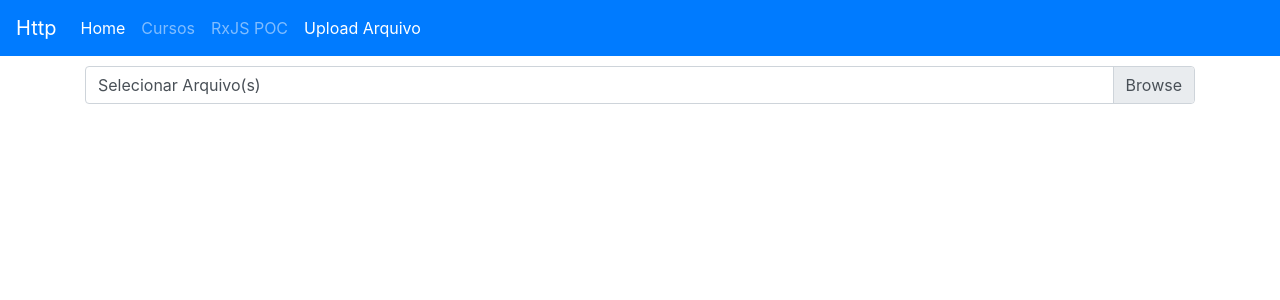
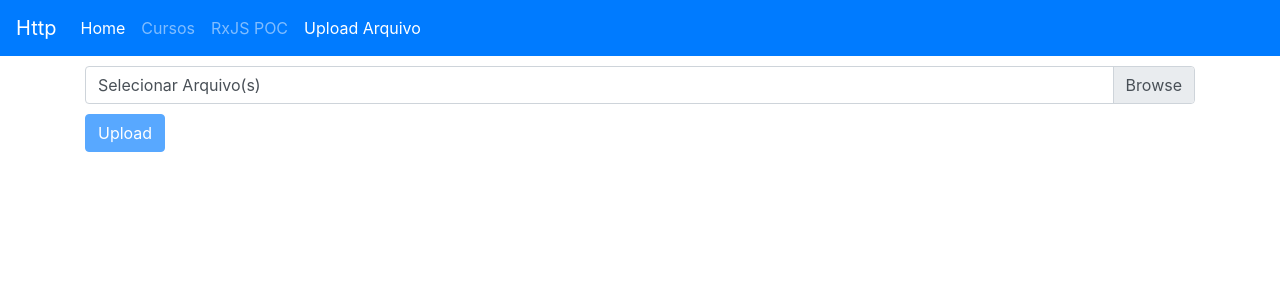
Before and after one commit to jcdias1956/code-requests-http, an Angular app: page /upload in a window 1280 px wide. Shown: the top 300 px of the page. Built offline with nearby package versions, Linux system fonts and the light colour scheme.

Commit message:
feature/curso-angular-137-commit

```diff
--- /dev/null
+++ b/src/app/upload-file/upload-file.service.ts
@@ -0,0 +1,24 @@
+import { HttpClient, HttpRequest } from '@angular/common/http';
+import { Injectable } from '@angular/core';
+
+@Injectable({
+  providedIn: 'root'
+})
+export class UploadFileService {
+
+  constructor(private http: HttpClient) { }
+
+  upload(files: Set<File>, url: string) {
+
+    const formData = new FormData();
+    files.forEach(file => formData.append('file', file, file.name));
+
+    // fazendo o request manual
+    // const request = new HttpRequest('POST', url, formData);
+    // return this.http.request(request);
+
+    // ou fazendo o request usando o post
+    return this.http.post(url, formData);
+
+  }
+}
--- a/src/app/upload-file/upload-file/upload-file.component.html
+++ b/src/app/upload-file/upload-file/upload-file.component.html
@@ -6,3 +6,6 @@
     >
   </div>
 </div>
+<div style="margin-top: 10px">
+  <button type="button" class="btn btn-primary" (click)="onUpload()" [disabled]="!files">Upload</button>
+</div>
--- a/src/app/upload-file/upload-file/upload-file.component.ts
+++ b/src/app/upload-file/upload-file/upload-file.component.ts
@@ -1,4 +1,5 @@
 import { Component, OnInit } from '@angular/core';
+import { UploadFileService } from '../upload-file.service';
 
 @Component({
   selector: 'app-upload-file',
@@ -6,21 +7,30 @@
   styleUrls: ['./upload-file.component.scss']
 })
 export class UploadFileComponent implements OnInit {
+  files: Set<File>;
 
-  constructor() { }
+  constructor(private service: UploadFileService) {}
 
-  ngOnInit() {
-  }
+  ngOnInit() {}
 
   onChange(event) {
     console.log(event);
     const selectedFiles = <FileList>event.srcElement.files;
     // document.getElementById('customFileLabel').innerHTML = selectedFiles[0].name;
     const fileNames = [];
+    this.files = new Set();
     for (let index = 0; index < selectedFiles.length; index++) {
       fileNames.push(selectedFiles[index].name);
+      this.files.add(selectedFiles[index]);
     }
     document.getElementById('customFileLabel').innerHTML = fileNames.join('; ');
   }
 
+  onUpload() {
+    if (this.files && this.files.size > 0) {
+      this.service
+        .upload(this.files, 'http://localhost:8000/uploads')
+        .subscribe(response => console.log('Upload Concluido'));
+    }
+  }
 }
```
